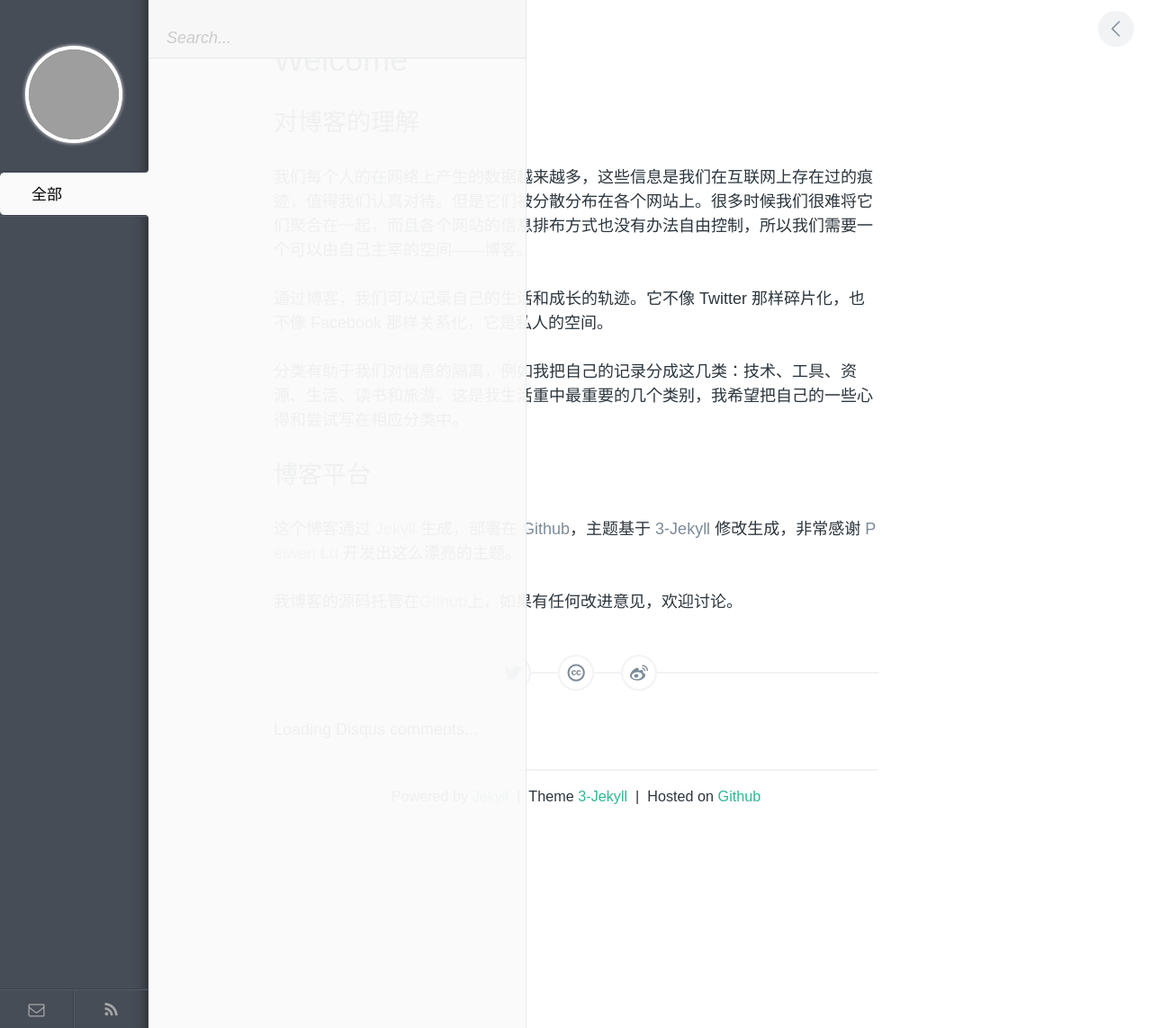
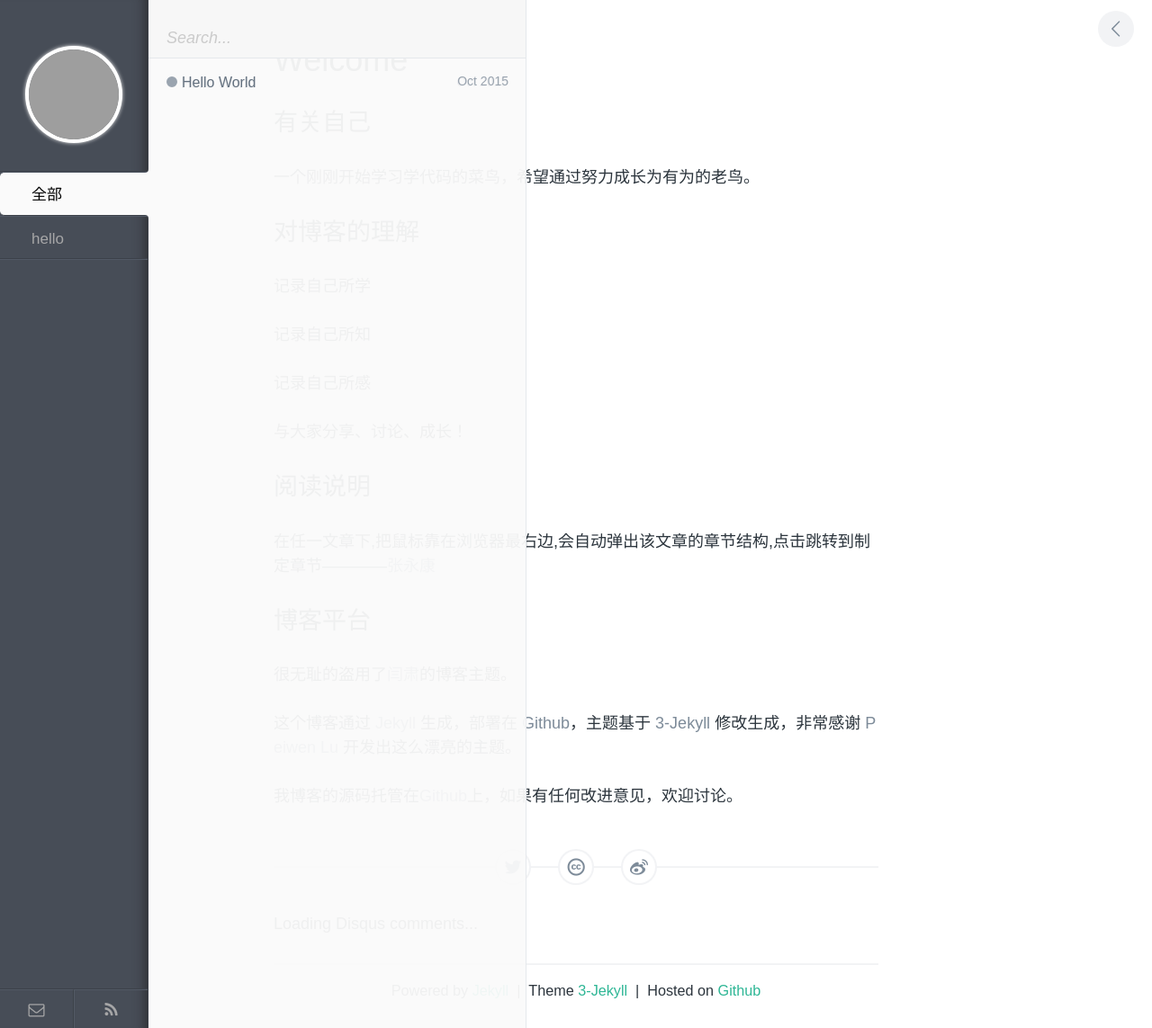
Before and after one commit to wenbaoquan/blog, a Jekyll site: the page built from index.md, in a window 1280 px wide. Shown: the whole page at 90% size. Built offline with Jekyll 4.4.1, drawn with Linux system fonts in a browser that asks for light colours; comment, search, counter and statistics services are not loaded; grey boxes are pictures that could not be loaded.

Commit message:
写点东西占位

```diff
--- a/index.md
+++ b/index.md
@@ -2,17 +2,28 @@
 layout: post
 title: Welcome
 ---
+## 有关自己
+
+一个刚刚开始学习学代码的菜鸟，希望通过努力成长为有为的老鸟。
 
 ## 对博客的理解
 
-我们每个人的在网络上产生的数据越来越多，这些信息是我们在互联网上存在过的痕迹，值得我们认真对待。但是它们被分散分布在各个网站上。很多时候我们很难将它们聚合在一起，而且各个网站的信息排布方式也没有办法自由控制，所以我们需要一个可以由自己主宰的空间——博客。
+记录自己所学
 
-通过博客，我们可以记录自己的生活和成长的轨迹。它不像 Twitter 那样碎片化，也不像 Facebook 那样关系化，它是私人的空间。
+记录自己所知
 
-分类有助于我们对信息的隔离，例如我把自己的记录分成这几类：技术、工具、资源、生活、读书和旅游。这是我生活重中最重要的几个类别，我希望把自己的一些心得和尝试写在相应分类中。
+记录自己所感
+
+与大家分享、讨论、成长！
+
+## 阅读说明
+
+在任一文章下,把鼠标靠在浏览器最右边,会自动弹出该文章的章节结构,点击跳转到制定章节————[张永康](http://zykzhang.github.io/)
 
 ## 博客平台
 
+很无耻的盗用了[闫肃](https://github.com/suyan/suyan.github.io)的博客主题。
+
 这个博客通过 [Jekyll](http://jekyllrb.com/) 生成，部署在 [Github](https://pages.github.com)，主题基于 [3-Jekyll](https://github.com/P233/3-Jekyll) 修改生成，非常感谢 [Peiwen Lu](https://github.com/P233) 开发出这么漂亮的主题。
 
-我博客的源码托管在[Github](https://github.com/suyan/suyan.github.io)上，如果有任何改进意见，欢迎讨论。
+我博客的源码托管在[Github](https://github.com/wenbaoquan/blog)上，如果有任何改进意见，欢迎讨论。
```
Also changed, not shown: _posts/Hello World/2015-10-10-Hello-World.md (added, +10 -0 lines).
